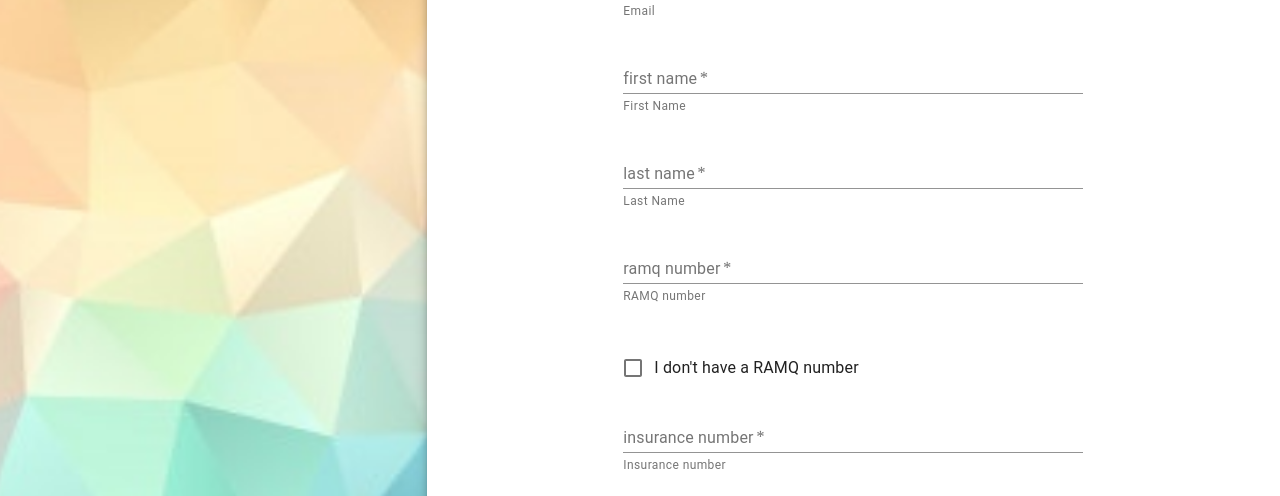
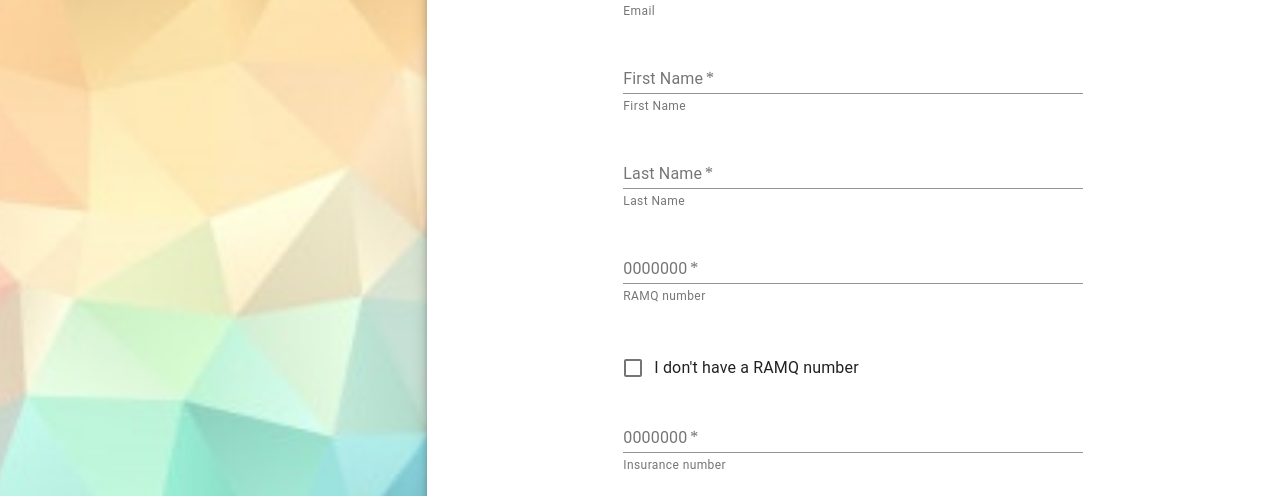
Before and after one commit to guaj/covidtrackingapp, a React (Create React App) app: page /patient-registration in a window 1280 px wide. Shown: the part 299-795 px from the top of the page. Built offline with nearby package versions, Linux system fonts and the light colour scheme.

Commit message:
checklist for pswd but not good, bad, boooohhhhhh, sad

```diff
--- a/src/components/Authentification/UserRegistration/PatientRegistration.js
+++ b/src/components/Authentification/UserRegistration/PatientRegistration.js
@@ -9,6 +9,8 @@ import Grid from "@material-ui/core/Grid";
 import Typography from "@material-ui/core/Typography";
 import {makeStyles} from "@material-ui/core/styles";
 import geometricImage from "../../../images/geometric_gradient.jpg";
+import PasswordChecklist from "react-password-checklist"
+import { useState } from "react";
 
 const useStyles = makeStyles((theme) => ({
     image: {
@@ -52,6 +54,9 @@ const setForm = (event => {
 
 export default function SignUpPatient() {
     const classes = useStyles();
+    const [password, setPassword] = useState("")
+	const [passwordAgain, setPasswordAgain] = useState("")
+
     return (
         <Grid container component="main">
 
@@ -81,7 +86,7 @@ export default function SignUpPatient() {
                             required
                             fullWidth
                             id="firstName"
-                            label="first name"
+                            label="First Name"
                             name="firstName"
                             autoComplete="firstName"
                             helperText="First Name"
@@ -92,7 +97,7 @@ export default function SignUpPatient() {
                             required
                             fullWidth
                             id="lastName"
-                            label="last name"
+                            label="Last Name"
                             name="lastName"
                             autoComplete="lastName"
                             helperText="Last Name"
@@ -103,7 +108,7 @@ export default function SignUpPatient() {
                             required
                             fullWidth
                             id="ramqNumber"
-                            label="ramq number"
+                            label="0000000"
                             name="ramqNumber"
                             autoComplete=""
                             helperText="RAMQ number"
@@ -124,7 +129,7 @@ export default function SignUpPatient() {
                             required
                             fullWidth
                             id="insuranceNumber"
-                            label="insurance number"
+                            label="0000000"
                             name="insurance number"
                             autoComplete=""
                             helperText="Insurance number"
@@ -141,6 +146,7 @@ export default function SignUpPatient() {
                             id="password"
                             helperText="Password"
                             autoComplete="current-password"
+                            onChange={e => setPassword(e.target.value)}
                         />
                         <TextField
                             data-testid="sign-up-psw2"
@@ -152,6 +158,15 @@ export default function SignUpPatient() {
                             label="* * * *"
                             id="password"
                             helperText="Confirm your password"
+                  			onChange={e => setPasswordAgain(e.target.value)}
+
+                        />
+                        <PasswordChecklist
+                            rules={["minLength","specialChar","number","capital","match"]}
+                            minLength={5}
+                            value={password}
+                            valueAgain={passwordAgain}
+                            onChange={(isValid) => {}}
                         />
                         <Grid container className={classes.checkboxes}>
                             <Grid item xs>
```
Also changed, not shown: 1 other file (tests, documents, lock files or other folders).
